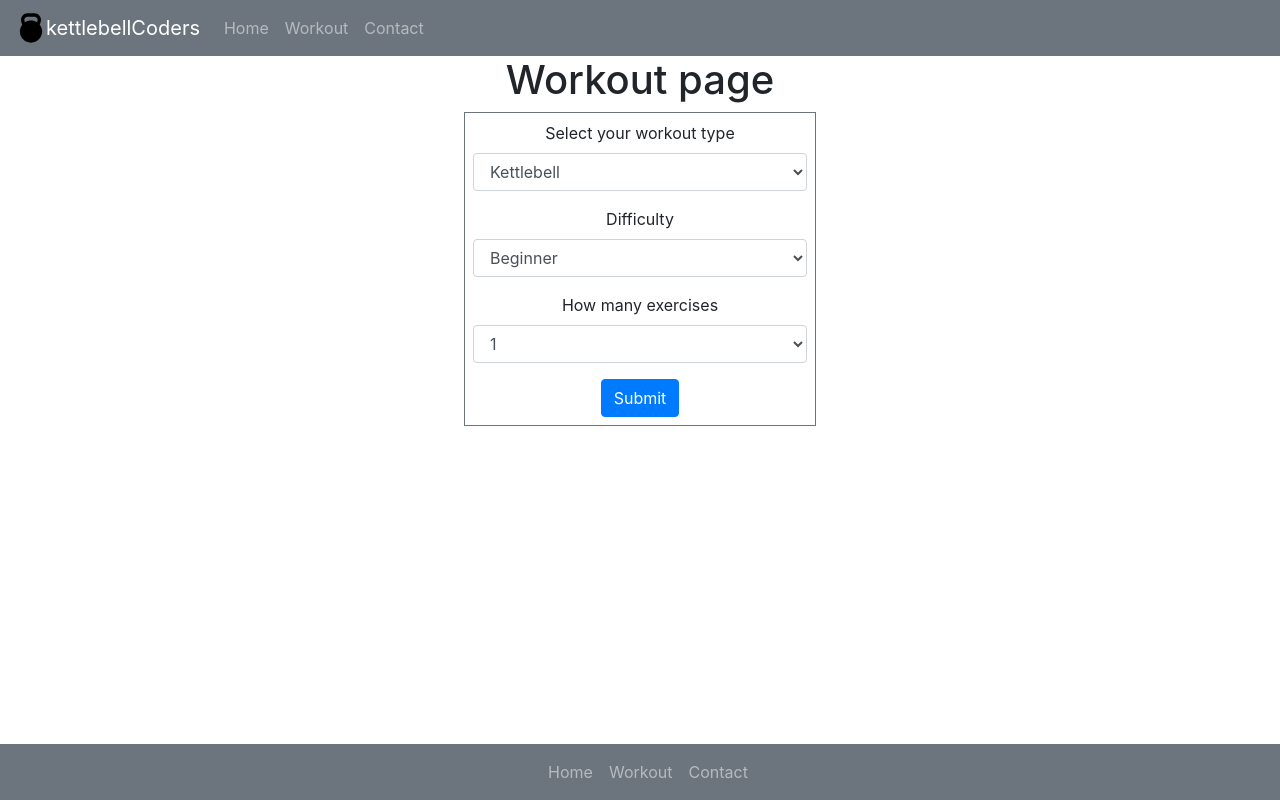
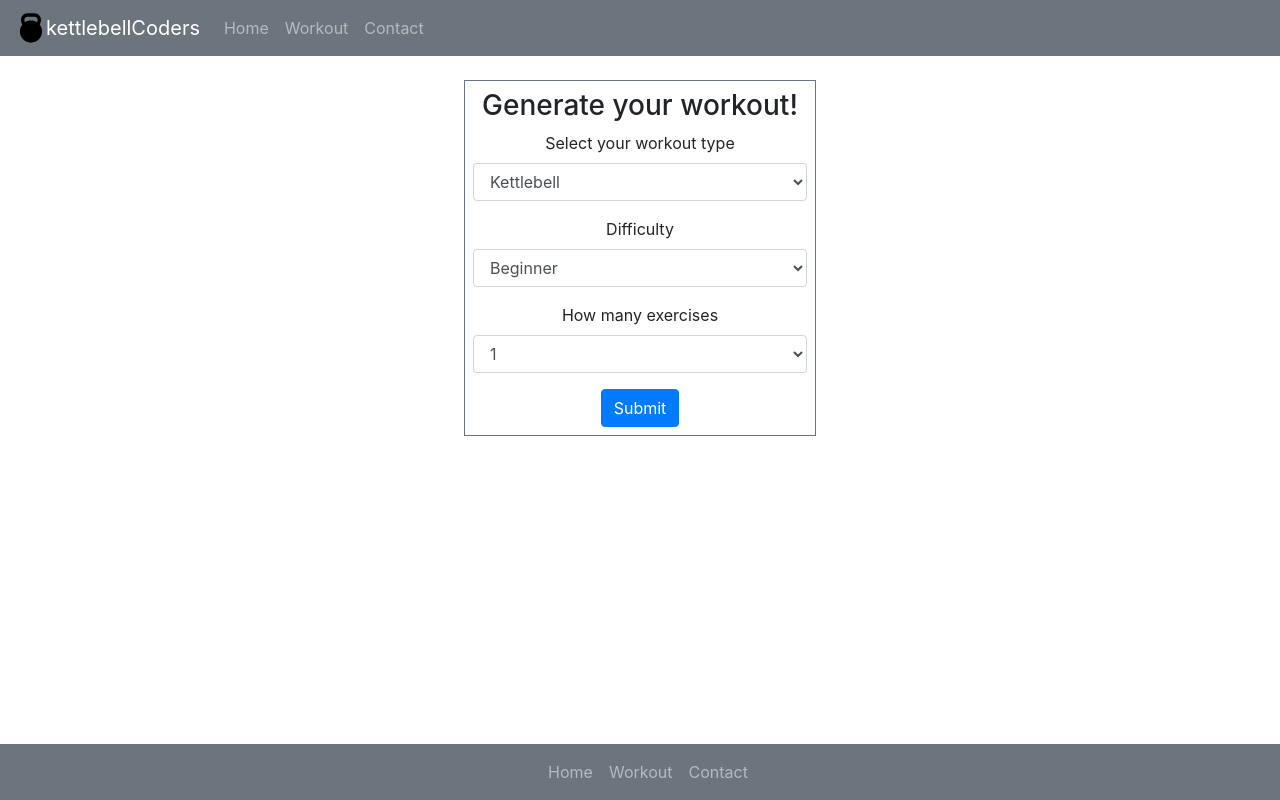
Before and after one commit to harpet06/kettlebellCoders, a React (Create React App) app: page /workout in a window 1280 px wide. Built offline with nearby package versions, Linux system fonts and the light colour scheme.

Commit message:
tweak content

```diff
--- a/src/components/WorkoutForm/WorkoutForm.js
+++ b/src/components/WorkoutForm/WorkoutForm.js
@@ -17,7 +17,7 @@ function WorkoutForm(props) {
         marginBottom: "0.5rem"
       }}
       onSubmit={props.onSubmit}
-    >
+    > <h3>Generate your workout!</h3>
       <Form.Group controlId="workoutType">
         <Form.Label>Select your workout type</Form.Label>
         <Form.Control
--- a/src/pages/Home/Home.js
+++ b/src/pages/Home/Home.js
@@ -8,7 +8,7 @@ class Home extends Component {
     super();
     this.state = {
       title: "Welcome to kettlebellCoders",
-      body: "Looking to get fit and learn to code? Look now further george",
+      body: "Looking to get fit and learn to code? Look no further",
       buttonLink: "workout",
       buttonText: "Take me to the gym"
     };
--- a/src/pages/Workout/Workout.js
+++ b/src/pages/Workout/Workout.js
@@ -54,7 +54,7 @@ class Workout extends Component {
 
     return (
       <div>
-        <h1> Workout page</h1>
+        <br />
         {!this.state.workoutGenerated ? (
           <WorkoutForm
             onSubmit={this.handleSubmit}
@@ -64,6 +64,7 @@ class Workout extends Component {
         ) : (
           <WorkoutCardCollection workoutCards={workoutCards} />
         )}
+        <br />
       </div>
     );
   }
```
